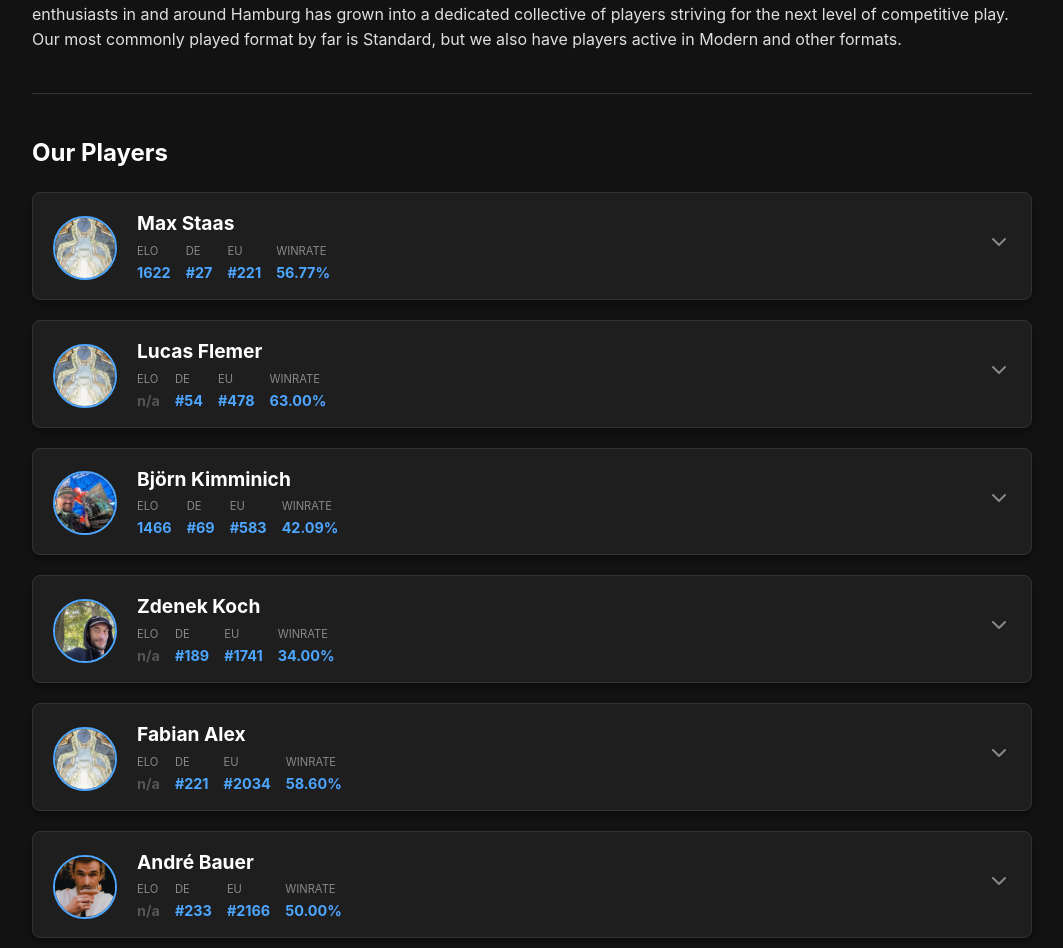
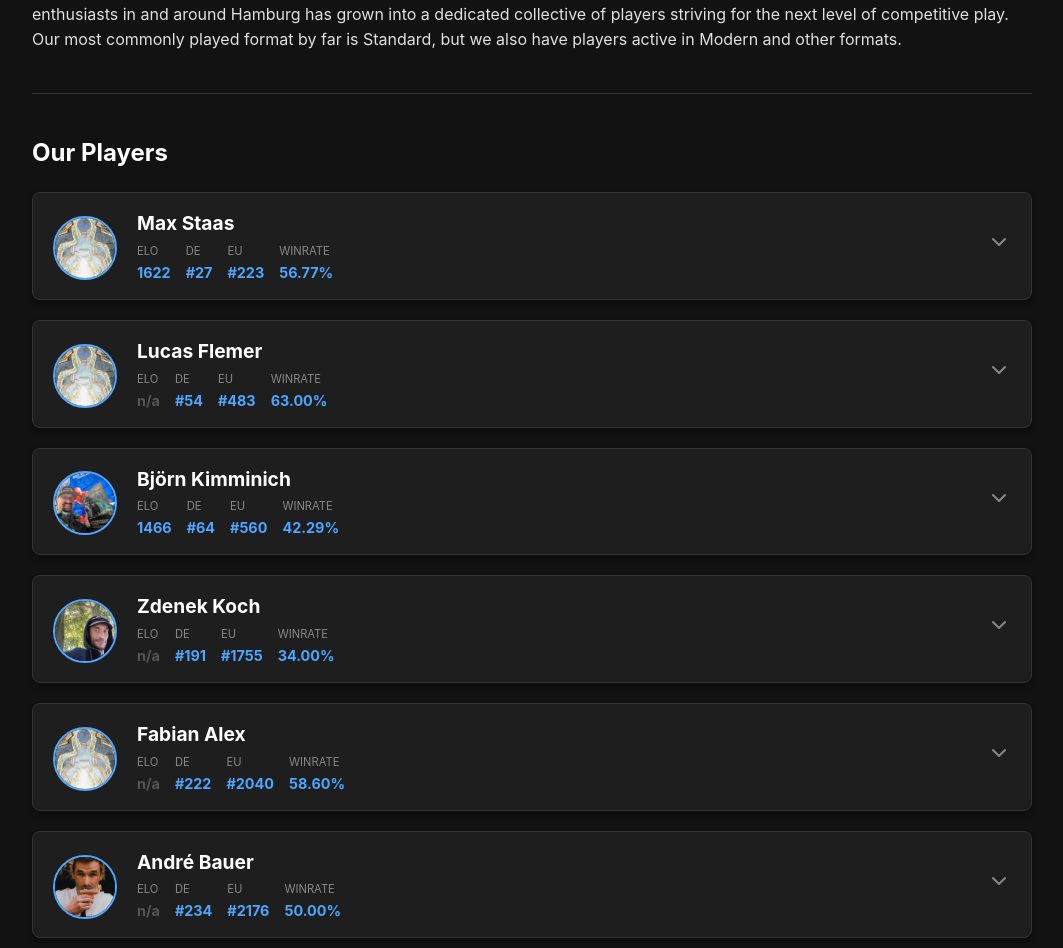
Before and after one commit to mull2five/mull2five.github.io, a Jekyll site: the page built from index.md, in a window 1280 px wide. Shown: the part 487-1435 px from the top of the page, without its empty margins (108-1171 px from the left). Built offline with Jekyll 4.4.1, drawn with Linux system fonts in a browser that asks for light colours.

Commit message:
🤖 Update player info JSON files

```diff
--- a/_data/player_info/andre_bauer.json
+++ b/_data/player_info/andre_bauer.json
@@ -10,8 +10,8 @@
       "url": "https://unityleague.gg/player/35406/",
       "data": {
         "Local organizer": "Mulligan TCG Shop",
-        "Rank Germany": "233",
-        "Rank Europe": "2166",
+        "Rank Germany": "234",
+        "Rank Europe": "2176",
         "Rank Points": "66",
         "Record": "13-12-3",
         "Win Rate": "50.0%"
--- a/_data/player_info/bjoern_kimminich.json
+++ b/_data/player_info/bjoern_kimminich.json
@@ -7,18 +7,18 @@
     "Team": "Mull to Five",
     "Country": "de",
     "Hometown": "Hamburg",
-    "Win Rate": "42.09%"
+    "Win Rate": "42.29%"
   },
   "sources": {
     "Unity League": {
       "url": "https://unityleague.gg/player/16215/",
       "data": {
         "Local organizer": "Mulligan TCG Shop",
-        "Rank Germany": "69",
-        "Rank Europe": "583",
-        "Rank Points": "283",
-        "Record": "40-40-5",
-        "Win Rate": "49.0%"
+        "Rank Germany": "64",
+        "Rank Europe": "560",
+        "Rank Points": "292",
+        "Record": "42-41-5",
+        "Win Rate": "49.6%"
       }
     },
     "MTG Elo Project": {
--- a/_data/player_info/fabian_alex.json
+++ b/_data/player_info/fabian_alex.json
@@ -10,8 +10,8 @@
       "url": "https://unityleague.gg/player/31006/",
       "data": {
         "Local organizer": "Mulligan TCG Shop",
-        "Rank Germany": "221",
-        "Rank Europe": "2034",
+        "Rank Germany": "222",
+        "Rank Europe": "2040",
         "Rank Points": "75",
         "Record": "17-12-0",
         "Win Rate": "58.6%"
--- a/_data/player_info/lucas_flemer.json
+++ b/_data/player_info/lucas_flemer.json
@@ -11,7 +11,7 @@
       "data": {
         "Local organizer": "Mulligan TCG Shop",
         "Rank Germany": "54",
-        "Rank Europe": "478",
+        "Rank Europe": "483",
         "Rank Points": "321",
         "Record": "39-22-2",
         "Win Rate": "63.0%"
--- a/_data/player_info/max_staas.json
+++ b/_data/player_info/max_staas.json
@@ -10,7 +10,7 @@
       "url": "https://unityleague.gg/player/10328/",
       "data": {
         "Rank Germany": "27",
-        "Rank Europe": "221",
+        "Rank Europe": "223",
         "Rank Points": "432",
         "Record": "23-16-0",
         "Win Rate": "59.0%"
--- a/_data/player_info/zdenek_koch.json
+++ b/_data/player_info/zdenek_koch.json
@@ -10,8 +10,8 @@
       "url": "https://unityleague.gg/player/30767/",
       "data": {
         "Local organizer": "Mulligan TCG Shop",
-        "Rank Germany": "189",
-        "Rank Europe": "1741",
+        "Rank Germany": "191",
+        "Rank Europe": "1755",
         "Rank Points": "99",
         "Record": "15-29-9",
         "Win Rate": "34.0%"
```
